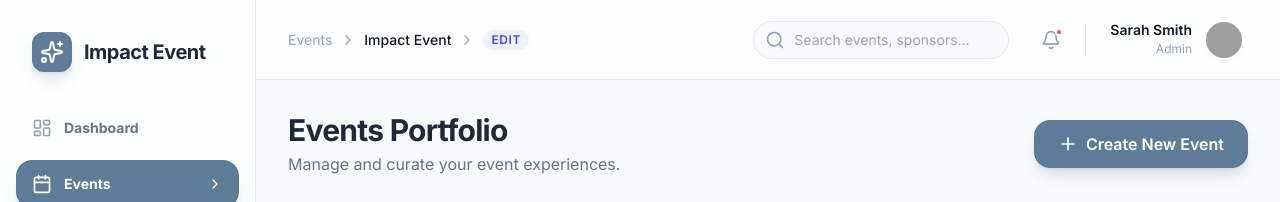
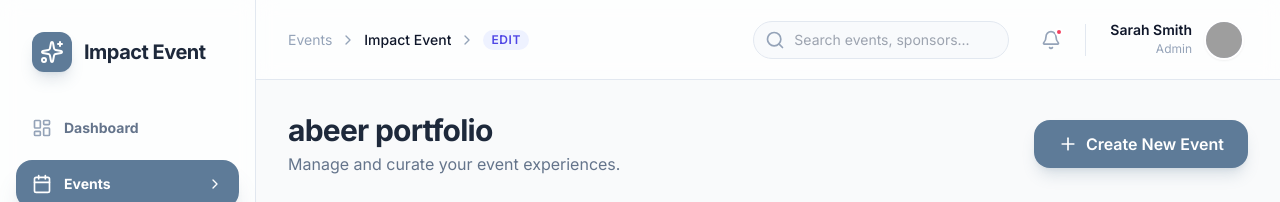
Before and after one commit to abeerqamer/theimpactevent, a React (Vite) app: page / in a window 1280 px wide. Shown: the top 202 px of the page. Built offline with nearby package versions, Linux system fonts and the light colour scheme; grey boxes are pictures that could not be loaded.

Commit message:
Update portfolio title to abeer portfolio

```diff
--- a/components/EventList.tsx
+++ b/components/EventList.tsx
@@ -14,7 +14,7 @@ const EventList: React.FC<EventListProps> = ({ events, onCreateNew, onEdit }) =>
     <div className="space-y-8 animate-in fade-in duration-500">
       <div className="flex flex-col md:flex-row md:items-center justify-between gap-4">
         <div>
-          <h1 className="text-3xl font-bold text-slate-800 tracking-tight">Events Portfolio</h1>
+          <h1 className="text-3xl font-bold text-slate-800 tracking-tight">abeer portfolio</h1>
           <p className="text-slate-500 mt-1">Manage and curate your event experiences.</p>
         </div>
         <button
```
